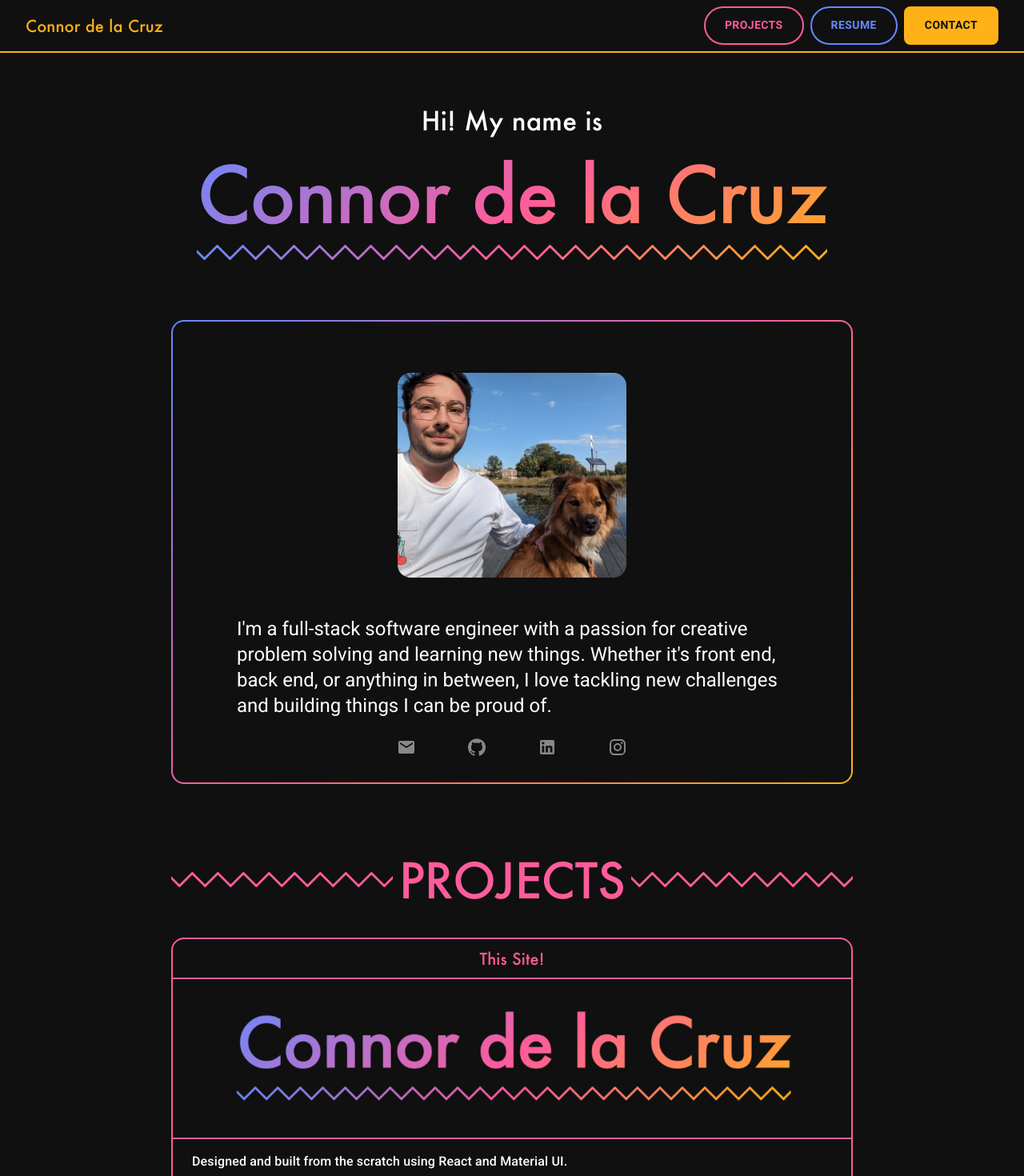
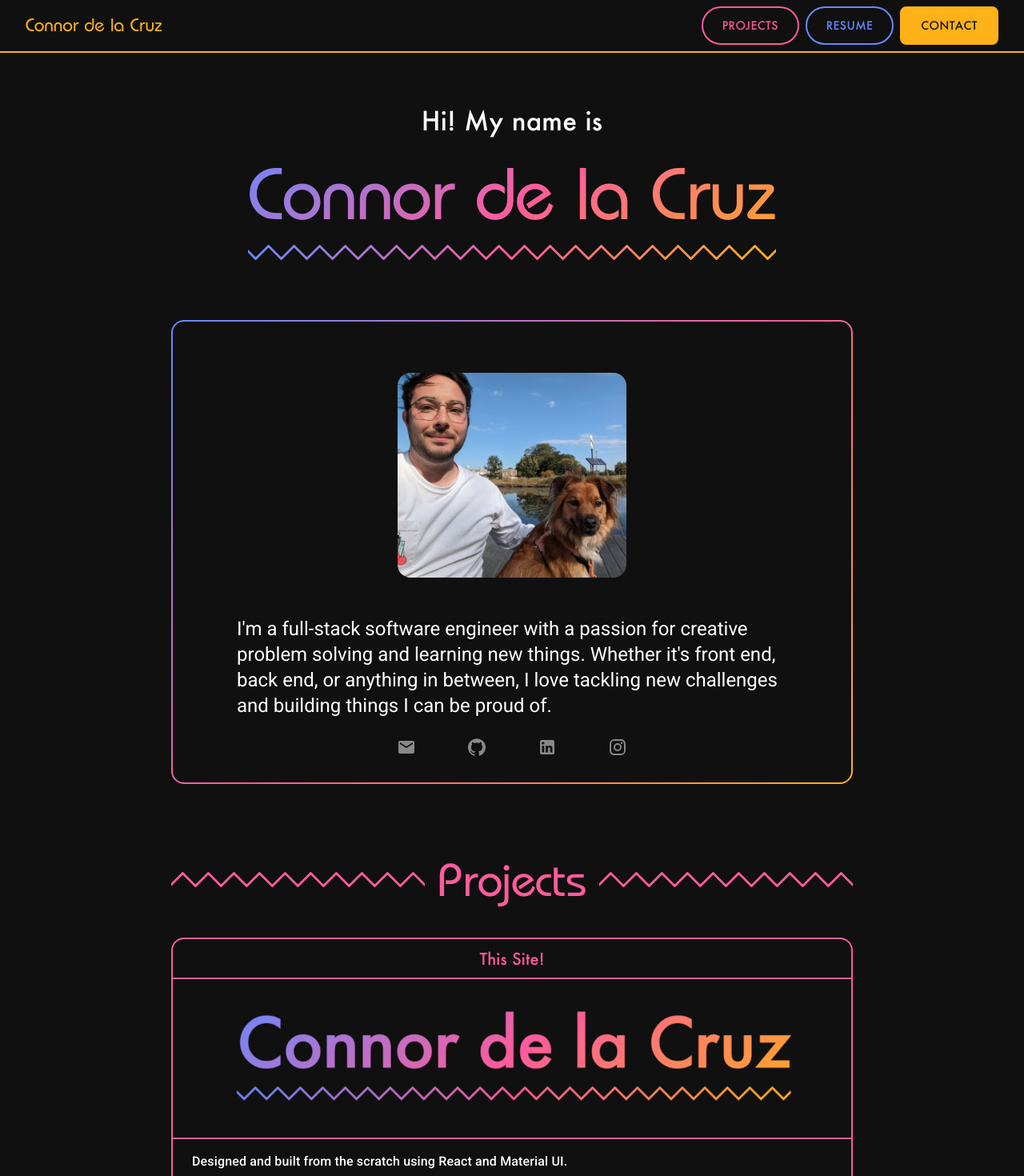
Before and after one commit to connordelacruz/connordelacruz.github.io, a React (Vite) app: page / in a window 1280 px wide. Shown: the top 1470 px of the page at 80% size. Built offline with nearby package versions, Linux system fonts and the light colour scheme.

Commit message:
Bauhaus Regular for main headings and logo

```diff
--- a/src/components/NavBar.jsx
+++ b/src/components/NavBar.jsx
@@ -198,6 +198,7 @@ const NavMenu = ({
             <Close/>
           </IconButton>
           {/*Drawer Menu Items*/}
+          {/*TODO: Futura-Medium*/}
           <List>
             {sectionLinks.map((sectionLink, i) => (
               <ListItem
@@ -262,11 +263,12 @@ const NavLogo = ({
   return (
     <Box sx={{flexGrow: {xs: 0, md: 1}}}>
       <Typography
-        variant="h6"
+        variant="h5"
         component="a"
         href="#"
         onClick={handleLogoClick}
         sx={{
+          fontFamily: 'Bauhaus Regular',
 //          // (Wide viewports) Gradient text when no active hash
 //          ...THEME_GRADIENT_TEXT_SX,
 //          color: getActiveHashColor('transparent'),
--- a/src/components/ResumeSection.jsx
+++ b/src/components/ResumeSection.jsx
@@ -82,7 +82,7 @@ const experience = [
 
 // Common styles for Resume sub-headers
 const RESUME_SUBHEADER_SX = {
-  textTransform: 'uppercase',
+  // TODO: we probably don't need this anymore
   mb: 3,
 }
 
--- a/src/components/Theme.jsx
+++ b/src/components/Theme.jsx
@@ -3,6 +3,7 @@
 // ================================================================================
 import { createTheme, responsiveFontSizes } from '@mui/material'
 import FuturaMediumTtf from '../fonts/Futura-Medium.ttf'
+import BauhausRegularWoff from '../fonts/BauhausRegular.woff'
 
 // ================================================================================
 // Theme Constants
@@ -103,7 +104,7 @@ const baseTheme = createTheme({
   components: {
     // Baseline
     MuiCssBaseline: {
-      // Futura font face definitions
+      // Futura and Bauhaus font face definitions
       styleOverrides: `
         @font-face {
           font-family: 'Futura-Medium';
@@ -111,6 +112,12 @@ const baseTheme = createTheme({
           font-weight: normal;
           src: local('Futura-Medium'), url(${FuturaMediumTtf}) format('truetype');
         }
+        @font-face {
+          font-family: 'Bauhaus Regular';
+          font-style: normal;
+          font-weight: normal;
+          src: local('Bauhaus Regular'), url(${BauhausRegularWoff}) format('woff');
+          }
       `,
     },
     // Typography
@@ -127,21 +134,21 @@ const baseTheme = createTheme({
             {
               props: {variant: 'h1'},
               style: {
-                fontFamily: 'Futura-Medium',
+                fontFamily: 'Bauhaus Regular',
                 fontWeight: 'normal',
               },
             },
             {
               props: {variant: 'h2'},
               style: {
-                fontFamily: 'Futura-Medium',
+                fontFamily: 'Bauhaus Regular',
                 fontWeight: 'normal',
               },
             },
             {
               props: {variant: 'h3'},
               style: {
-                fontFamily: 'Futura-Medium',
+                fontFamily: 'Bauhaus Regular',
                 fontWeight: 'normal',
               },
             },
@@ -167,10 +174,12 @@ const baseTheme = createTheme({
               },
             },
             // Button-style Typography
+            // TODO: where is this used other than buttons? Do we need this?:
             {
               props: {variant: 'button'},
               style: {
-                fontWeight: 'bold',
+                fontFamily: 'Futura-Medium',
+                fontWeight: 'normal',
               },
             },
           ],
@@ -251,7 +260,8 @@ const baseTheme = createTheme({
     MuiTab: {
       styleOverrides: {
         root: {
-          fontWeight: 'bold',
+          fontFamily: 'Futura-Medium',
+          fontWeight: 'normal',
         },
       },
     },
--- a/src/components/common/SectionHeader.jsx
+++ b/src/components/common/SectionHeader.jsx
@@ -17,7 +17,6 @@ export const SectionHeader = ({
     <ZigZagContainer
       color={color}
       sx={{
-        // TODO: increase space between zigzag and text
         mb: 4,
         mt: 2,
       }}
@@ -27,9 +26,7 @@ export const SectionHeader = ({
         variant="h2"
         gutterBottom={false}
         sx={{
-          // TODO: if we're doing this, bring down the font size
-          textTransform: 'uppercase',
-          px: 1,
+          px: 2,
           py: 0.5,
           color: color + '.main',
         }}
```
Also changed, not shown: src/fonts/BauhausRegular.woff (added).
